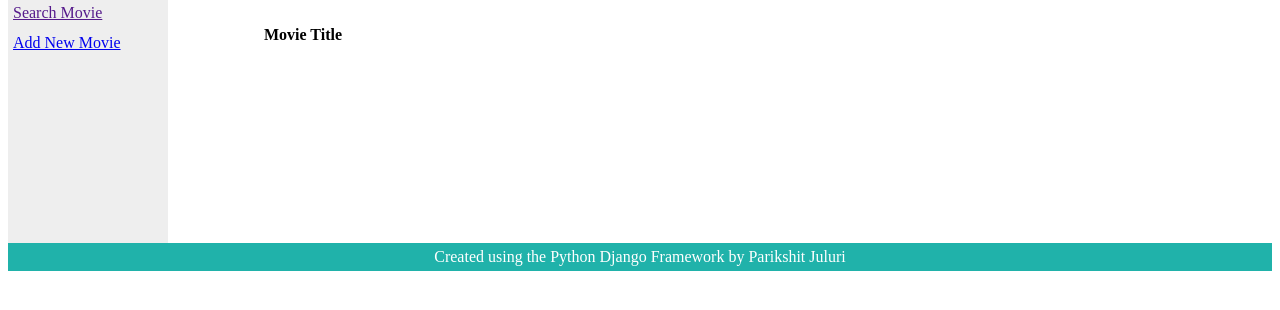
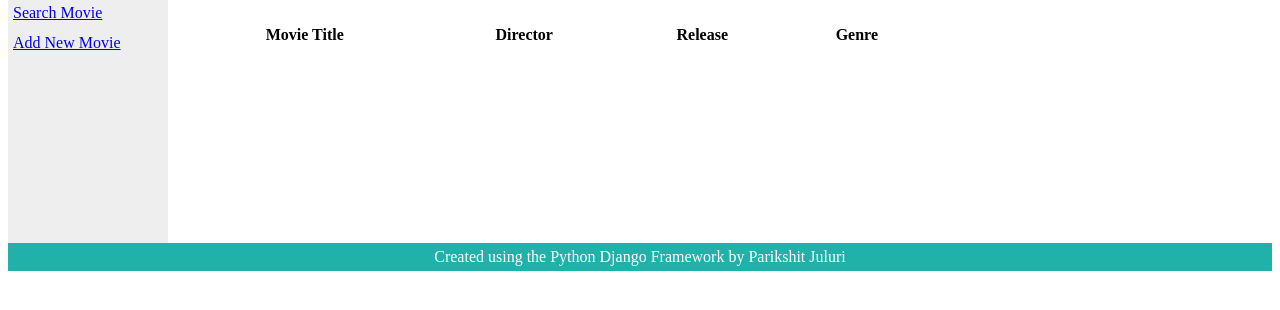
Before and after one commit to pari685/movies, a Django app: page /1/results/ in a window 1280 px wide. Shown: the part 165-475 px from the top of the page. Run offline with Django 3.2, Linux system fonts and the light colour scheme; data comes from the database, SQL or seed files in the repository; both versions use the stored data as it was after the commit; lists and menus that the app fills with data are empty; parts of the project's set-up code (start-up, migrations or seed data) failed here and were passed over.

Commit message:
search title, result all

```diff
--- a/MovieDB/views.py
+++ b/MovieDB/views.py
@@ -43,15 +43,14 @@ def add_movie_form(request):
 
 def search(request):
     if request.GET:
-        form = MovieForm(request.GET)
-
-        if form.is_valid():
+        if request.GET['title']:
             movie_listing = []
             # Check if the movie already exists in the database
             for movie_object in Movie.objects.filter(title__contains=request.GET['title']):
                 movie_dict = {'movie_object': movie_object}
                 movie_listing.append(movie_dict)
             if len(movie_listing) > 0:
+                print "Rendering results.html"
                 return render_to_response('results.html', {'search_string': request.GET['title'],
                                                            'movie_listing': movie_listing})
     form = MovieForm()
--- a/movies/settings.py
+++ b/movies/settings.py
@@ -60,7 +60,7 @@ WSGI_APPLICATION = 'movies.wsgi.application'
 DATABASES = {
     'default': {
         'ENGINE': 'django.db.backends.sqlite3',
-        'NAME': os.path.join(BASE_DIR, 'MovieDatabase_title.db'),
+        'NAME': os.path.join(BASE_DIR, 'MovieDatabase_V4.db'),
     }
 }
 
--- a/templates/results.html
+++ b/templates/results.html
@@ -39,7 +39,7 @@
 <div id="nav">
     <a href="..">Home</a><br>
     <a href="../listmovie/">List All Movies</a><br>
-    <a href="">Search Movie</a><br>
+    <a href="../searchmovie">Search Movie</a><br>
     <a href="../addmovieform/">Add New Movie</a><br>
 <br>
 </div>
@@ -47,14 +47,21 @@
 
 <div id="section">
     <h1>The Search Result for: {{ search_string }} </h1>
- <table style="width:50%">
+    <table style="width:150%">
+
 
     <tr>
         <th>Movie Title</th>
+        <th>Director</th>
+        <th>Release</th>
+        <th>Genre</th>
      </tr>
      {% for movie_dict in movie_listing %}
         <tr>
-            <td>{{ movie_dict.movie_object.title}}</td>
+            <td align="center" width="40">{{ movie_dict.movie_object.title}}</td>
+            <td align="center" width="15">{{ movie_dict.movie_object.director}}</td>
+            <td align="center" width="12">{{ movie_dict.movie_object.release}}</td>
+            <td align="center" width="10">{{ movie_dict.movie_object.genre}}</td>
         </tr>
 
      {% endfor %}
--- a/templates/search.html
+++ b/templates/search.html
@@ -48,7 +48,7 @@
     <h2>Search for a Movie in the Database</h2>
 <form method="get">
     <ul>
-       {{ form.as_p}}
+       Title: {{ form.title}}
     </ul>
     <input type="submit" name="submit" value="Search Movie">
 </form>
```
Also changed, not shown: templates/list_all.html (+10 -3 lines), MovieDatabase_V3.db (added), MovieDatabase_V4.db (added).
